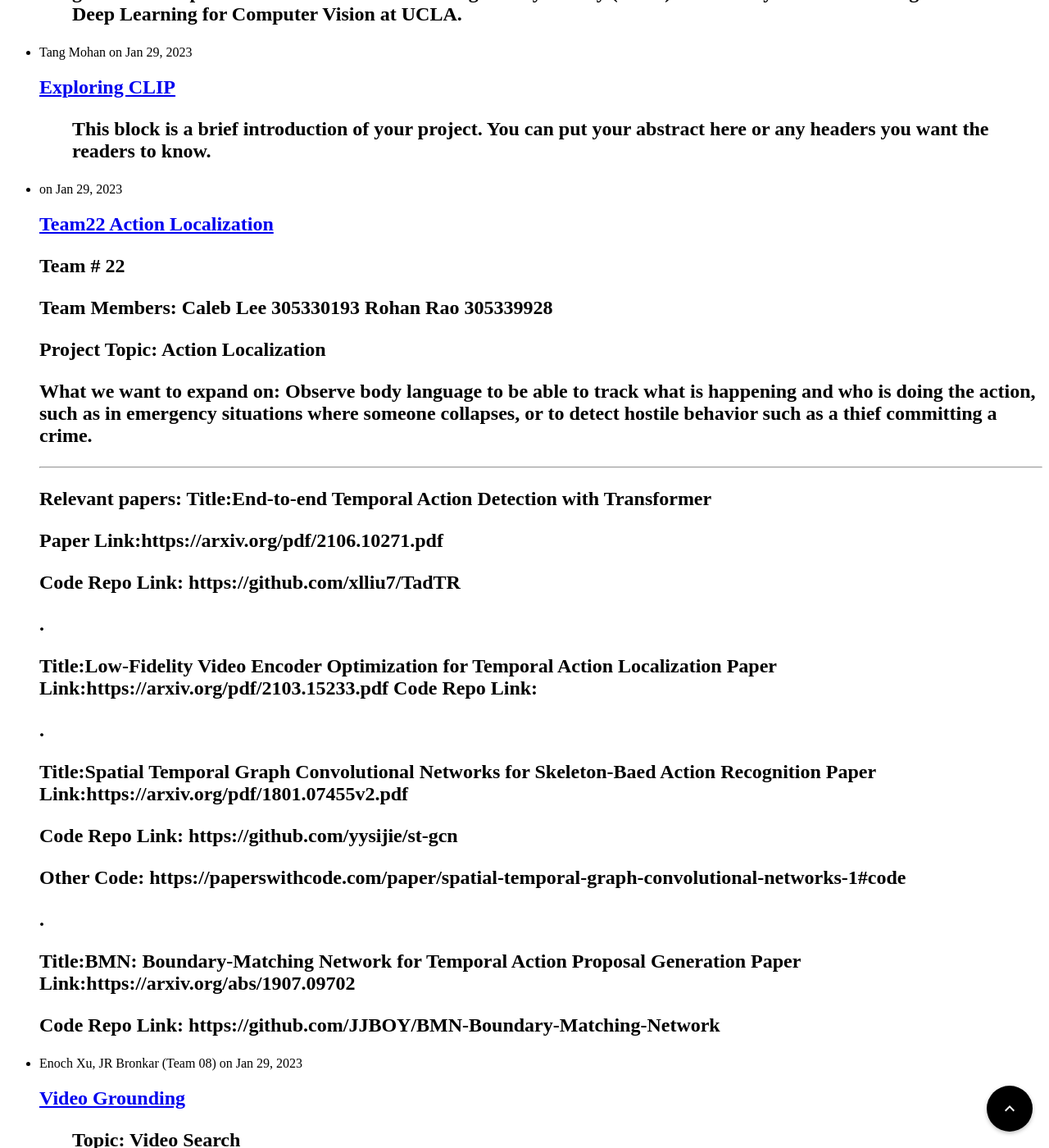
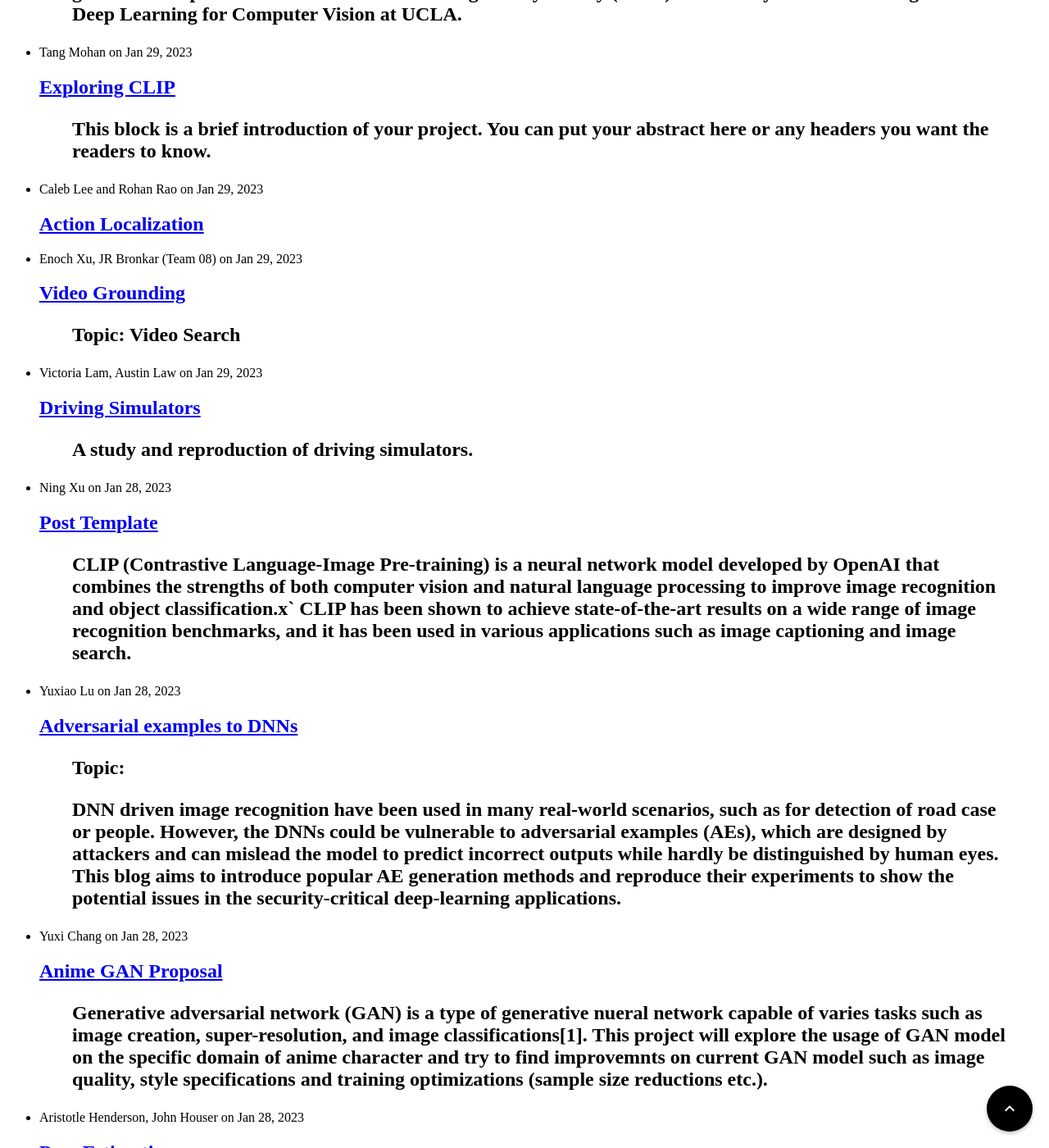
Before and after one commit to UCLAdeepvision/CS188-Projects-2023Winter, a Jekyll site: the page built from index.html, in a window 1280 px wide and 1400 px high, scrolled down 503 px. Shown: the whole window at 82% size. Built offline with Jekyll 4.4.1, drawn with Linux system fonts in a browser that asks for light colours; part of the change alters nothing that is shown.

```diff
--- a/_posts/2023-01-29-team22-action-localization.md
+++ b/_posts/2023-01-29-team22-action-localization.md
@@ -1,41 +1,101 @@
-Team # 22
+---
+layout: post
+comments: true
+title: Action Localization
+author: Caleb Lee and Rohan Rao
+date: 2023-01-29
+---
+<!--more-->
+<!-- {: class="table-of-content"}
+* TOC
+{:toc} -->
 
-Team Members:
-Caleb Lee 305330193
-Rohan Rao 305339928
+# Project Proposal
+## Action Localization for Emergency Detection
 
-Project Topic: Action Localization
-
-What we want to expand on: Observe body language to be able to track what is happening and who is doing the action, such as in emergency situations where someone collapses, or to detect hostile behavior such as a thief committing a crime.
+What we want to expand on: Observe body language to be able to track what is happening and who is doing the action, such as in emergency situations where someone collapses, or to detect hostile behavior such as a thief committing a crime. This application will quicken the response time to the emergencies, which increases the rate of success in rescuing people.
 
 ---
 
-Relevant papers:
-Title:End-to-end Temporal Action Detection with Transformer
+## Relevant Papers
+**End-to-end Temporal Action Detection with Transformer**
 
-Paper Link:https://arxiv.org/pdf/2106.10271.pdf
+- [Paper](https://arxiv.org/pdf/2106.10271.pdf)
+- [Code](https://github.com/xlliu7/TadTR)
+<br><br>
 
-Code Repo Link: https://github.com/xlliu7/TadTR
+**Low-Fidelity Video Encoder Optimization for Temporal Action Localization**
 
-.
+- [Paper](https://arxiv.org/pdf/2103.15233.pdf)
+- [Code](NA) (NA)
+<br><br>
 
-Title:Low-Fidelity Video Encoder Optimization for Temporal Action Localization
-Paper Link:https://arxiv.org/pdf/2103.15233.pdf
-Code Repo Link:
+**Spatial Temporal Graph Convolutional Networks for Skeleton-Based Action Recognition**
+- [Paper](https://arxiv.org/pdf/1801.07455v2.pdf)
+- [Code1](https://github.com/yysijie/st-gcn)
+- [Code2](https://paperswithcode.com/paper/spatial-temporal-graph-convolutional-networks-1#code)
+<br><br>
 
-.
+**BMN: Boundary-Matching Network for Temporal Action Proposal Generation**
+- [Paper](https://arxiv.org/abs/1907.09702)
+- [Code](https://github.com/JJBOY/BMN-Boundary-Matching-Network)
+<br><br>
+---
 
-Title:Spatial Temporal Graph Convolutional Networks for Skeleton-Baed Action Recognition
-Paper Link:https://arxiv.org/pdf/1801.07455v2.pdf
+# Mid-term Report
 
-Code Repo Link: https://github.com/yysijie/st-gcn
+## Model
+Our model will be based off on the spatial temporal graph convolutional networks (ST-GCN) from **[1]**. ST-GCN, as the name suggests, has features that can record both spatial configuration and the temporal dynamics of the joints to fully understand the human body communication using the convolutional neural netoworks (CNN). The model will be focusing on the 18 key points of the body instead of the entire body to keep data points consistent and reliable as everyone has different body shapes. The 18 keypoints are:
 
-Other Code: https://paperswithcode.com/paper/spatial-temporal-graph-convolutional-networks-1#code
+> nose, left eye, right eye, left ear, right ear, left shoulder, right shoulder, left elbow, right elbow, left wrist, right wrist, left hip, right hip, left knee, right knee, left ankle, right ankle, and neck
+>
+As an overview of the model, ST-GCN will take joint coordinate vectors as inputs, apply spatial-temporal graph convlolution operations throughout the layers, and apply SoftMax at the end to obtain action category value. Inputs are gained from the dataset, which already constructed a spatial temporal graphs from the given videos of human actions using pose estimation. Operations that are applied thorughout the network includes sampling function, weight function, Spatial Graph Convolution equations, and Spatial Temporal Modeling equations. All details as to what exactly the functions and operations are well-described in **[1]** Below is an image that portrays the overview of the pipeline of the model:
 
-.
+> ![Overview of the pipeline](../assets/images/team22/model-pipeline.png "pipeline")
 
 
-Title:BMN: Boundary-Matching Network for Temporal Action Proposal Generation
-Paper Link:https://arxiv.org/abs/1907.09702
+---
 
-Code Repo Link: https://github.com/JJBOY/BMN-Boundary-Matching-Network
+## Dataset
+
+For our project, we'll make use of the **NTU RGB+D 120** Dataset from the *ROSE* Lab in Singapore.
+<br><br>
+The dataset contains *114,480* video samples and *120* classes of various actions:
+
+> punching, wielding a knife, shooting a gun, falling down, staggering, etc.
+
+
+We'll filter the dataset to extract class examples that fit our needs of identifying medical emergencies and hostile behavior such as those listed above.
+<br><br>
+The dataset contains video samples with multiple filters:
+
+> RGB, depth maps, 3D skeletal data, and infrared (IR) videos
+
+
+which we can use use to train a robust model that has some invariance to video quality. Since the original dataset exceeds 2 TB, we requested a subset of the dataset to be under 1 TB at the most.
+
+---
+
+## Evaluation metrics
+
+The provided annotaitons in the NTU RGB+D 130 Dataset include (x,y,z) coordinate values for each of the 18 joints in the skeletal outline and each clip is guaranteed to have at most 2 actors.
+
+The authors of the dataset recommended 2 different evaluation benchmarks:
+
+> (1) **cross-subject** where training clips come from one subset of actors and evaluation is done on the other actors
+
+> (2) **cross-view** where training clips come from camera views 2 and 3 while evaluation is done on camera view 1
+
+
+---
+
+## Relevant Code
+
+We will be basing off our code from **[1]** and develop further with our application.
+- [Code for **[1]**](https://github.com/yysijie/st-gcn)
+---
+
+## References
+[1] Yan, Sijie, et al. “Spatial Temporal Graph Convolutional Networks for Skeleton-Based Action Recognition.” Department of Information Engineering, The Chinese University of Hong Kong, 25 Jan. 2018.
+
+> *(Portions of) the research in this paper used the NTU RGB+D (or NTU RGB+D 120) Action Recognition Dataset made available by the ROSE Lab at the Nanyang Technological University, Singapore.*
```
Also changed, not shown: assets/images/team22/model-pipeline.png (added).
